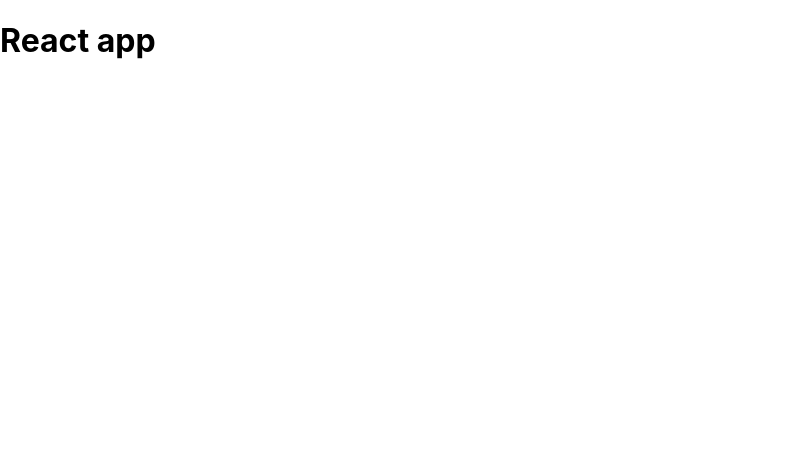
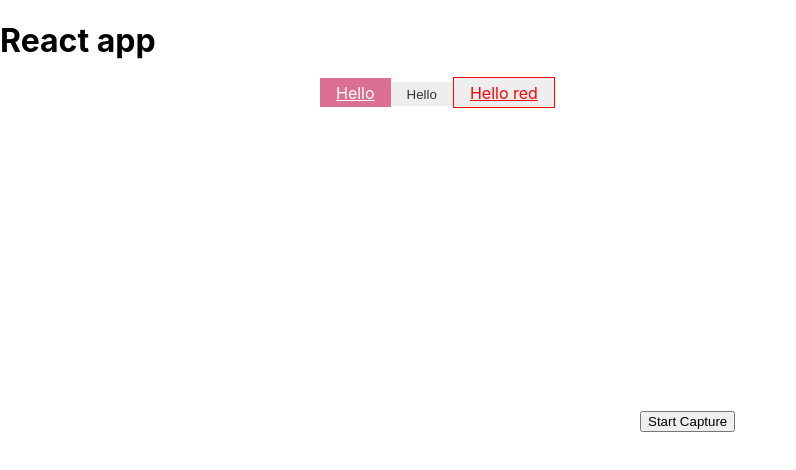
Before and after one commit to cvvkshcv/react-projects, a React (Create React App) app: page /home in a window 1280 px wide. Shown: the top 470 px of the page, without its empty margins (0-796 px from the left). Built offline with nearby package versions, Linux system fonts and the light colour scheme; no server answers.

Commit message:
added react-webcam recorder

```diff
--- a/package.json
+++ b/package.json
@@ -8,7 +8,10 @@
     "@testing-library/user-event": "^12.8.3",
     "react": "^17.0.2",
     "react-dom": "^17.0.2",
+    "react-router-dom": "^6.0.2",
     "react-scripts": "4.0.3",
+    "react-webcam": "^6.0.0",
+    "styled-components": "^5.3.3",
     "web-vitals": "^1.1.2"
   },
   "scripts": {
--- a/src/App.js
+++ b/src/App.js
@@ -1,9 +1,44 @@
 import './App.css';
+import styled from 'styled-components';
+import { Link, BrowserRouter as Router, Routes, Route } from 'react-router-dom';
+
+import Home from './components/Home';
+
+const Button = styled.button`
+  background: unset;
+  border: unset;
+  cursor: pointer;
+  background: ${props => props.primary ? 'palevioletred' : '#eee'};
+  color: ${props => props.primary ? '#fff' : '#333'};
+  padding: .3rem 1rem;
+  box-sizing: border-box;
+`;
+
+const ButtonRed = styled(Button)`
+  border: 1px solid red;
+  color: red;
+`;
+
+const Container = styled.div`
+  width: ${props => props.width};
+  margin: 0 auto;
+`;
+
 function App() {
   return (
-    <div className="App">
-      <h1>React app</h1>
-    </div>
+    <Router>
+      <div className="App">
+        <h1>React app</h1>
+        <Container width="50%">
+          <Button primary as={Link} to="/">Hello</Button>
+          <Button>Hello</Button>
+          <ButtonRed as={Link} to="/home">Hello red</ButtonRed>
+        </Container>
+      </div>
+      <Routes>
+        <Route path="home" element={<Home />}></Route>
+      </Routes>
+    </Router>
   );
 }
 
--- /dev/null
+++ b/src/components/Home.js
@@ -0,0 +1,10 @@
+import WebcamRecorder from "./WebcamRecorder";
+function Home() {
+  return (
+    <div>
+      <WebcamRecorder />
+    </div>
+  )
+}
+
+export default Home
--- /dev/null
+++ b/src/components/WebcamRecorder.js
@@ -0,0 +1,73 @@
+import React, {useRef, useCallback, useState} from "react";
+import Webcam from "react-webcam";
+
+const WebcamRecorder = () => {
+  const webcamRef = useRef(null);
+  const mediaRecorderRef = useRef(null);
+
+  const [capturing, setCapturing] = useState(false);
+  const [recordedChunks, setRecordedChunks] = useState([]);
+
+  const handleStartCaptureClick = useCallback(() => {
+    setCapturing(true);
+    mediaRecorderRef.current = new MediaRecorder(webcamRef.current.stream, {
+      mimeType: "video/webm"
+    });
+    mediaRecorderRef.current.addEventListener("dataavailable", handleDataAvailable);
+    mediaRecorderRef.current.start();
+  }, [webcamRef, setCapturing, mediaRecorderRef]);
+
+  const handleDataAvailable = useCallback(
+    ({ data }) => {
+      if (data.size > 0) {
+        setRecordedChunks((prev) => prev.concat(data));
+      }
+    },
+    [setRecordedChunks]
+  );
+
+  const handleStopCaptureClick = useCallback(() => {
+    mediaRecorderRef.current.stop();
+    setCapturing(false);
+  }, [mediaRecorderRef, webcamRef, setCapturing]);
+
+  const handleDownload = useCallback(() => {
+    if (recordedChunks.length) {
+      const blob = new Blob(recordedChunks, {
+        type: "video/webm"
+      });
+      const url = URL.createObjectURL(blob);
+      const a = document.createElement("a");
+      document.body.appendChild(a);
+      a.style = "display: none";
+      a.href = url;
+      a.download = "react-webcam-stream-capture.webm";
+      a.click();
+      window.URL.revokeObjectURL(url);
+      setRecordedChunks([]);
+    }
+  }, [recordedChunks]);
+
+  return (
+    <>
+      <Webcam
+        style={{visibility: 'hidden'}}
+        audio={true}
+        height={320}
+        ref={webcamRef}
+        muted
+        width={640}
+      />
+      {capturing ? (
+        <button onClick={handleStopCaptureClick}>Stop Capture</button>
+      ) : (
+        <button onClick={handleStartCaptureClick}>Start Capture</button>
+      )}
+      {recordedChunks.length > 0 && (
+        <button onClick={handleDownload}>Download</button>
+      )}
+    </>
+  );
+};
+
+export default WebcamRecorder;
```
